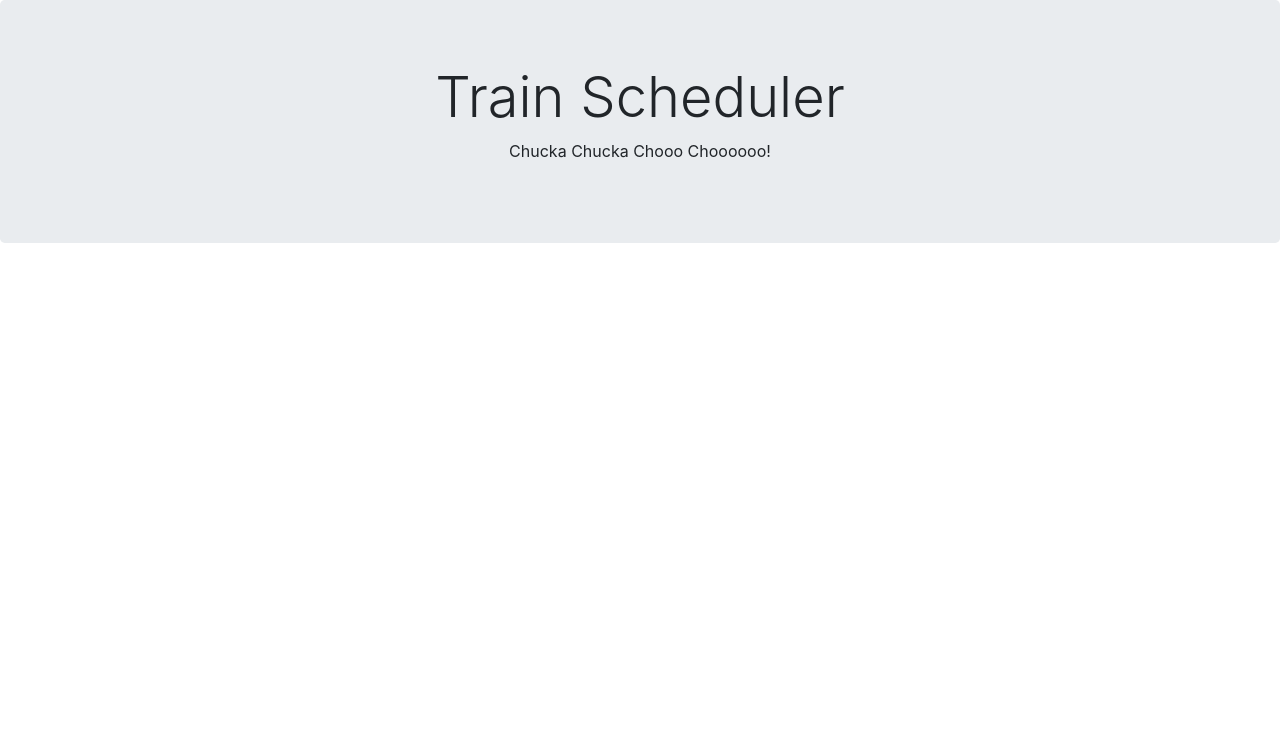
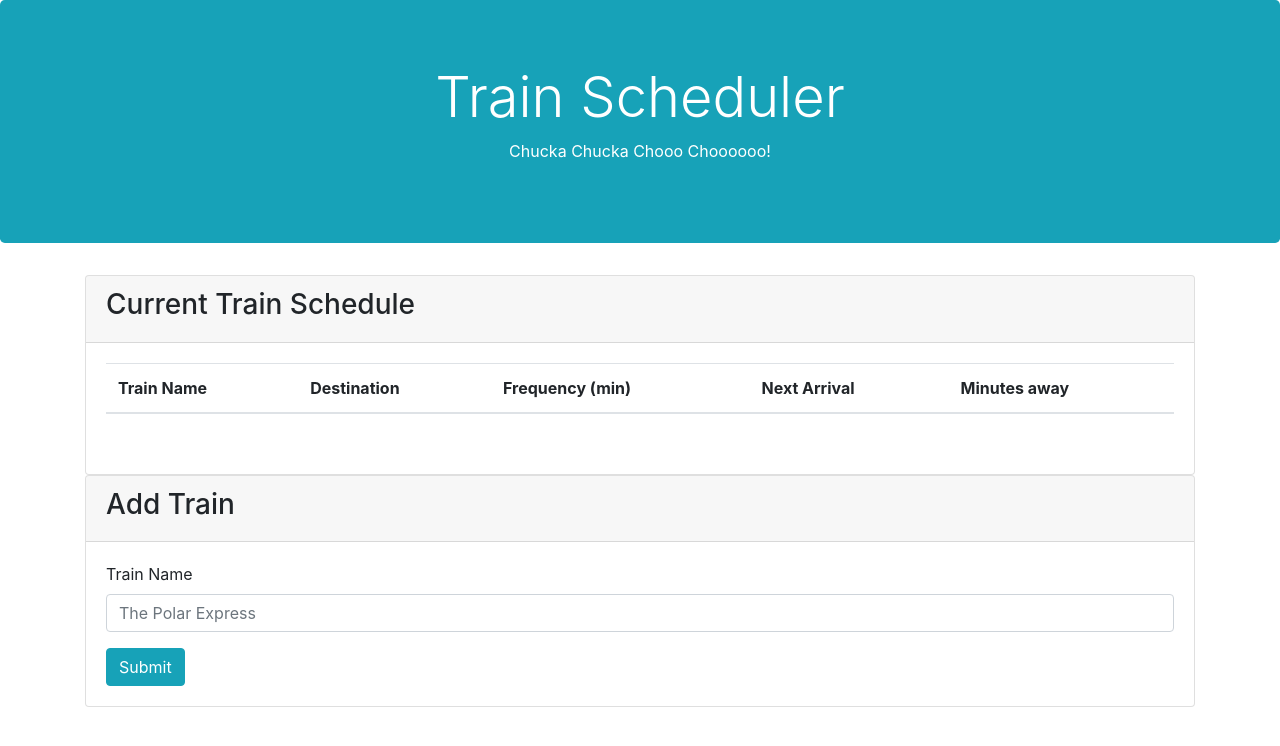
Before and after one commit to estevansta/train-scheduler-assignment, a plain HTML site: page index.html in a window 1280 px wide. Drawn offline with nearby package versions, Linux system fonts and the light colour scheme.

Commit message:
add train form added; train name and submit button

```diff
--- a/index.html
+++ b/index.html
@@ -16,13 +16,60 @@
 </head>
 <body>
 <!-- jumbotron -->
-    <div class="jumbotron text-center">
+    <div class="jumbotron text-center bg-info text-white">
         <div class="container">
             <h1 class="display-4">Train Scheduler</h1>
                 <p>Chucka Chucka Chooo Choooooo!</p>
         </div>
     </div>
-
+<!-- Train schedule -->
+    <div class="container">
+        <div class="card">
+            <div class="card-header">
+                <h3>Current Train Schedule</h3>
+            </div>
+            <div class="card-body">
+                <table class="table">
+                    <thread>
+                        <tr>
+                            <th scope="col">Train Name</th>
+                            <th scope="col">Destination</th>
+                            <th scope="col">Frequency (min)</th>
+                            <th scope="col">Next Arrival</th>
+                            <th scope="col">Minutes away</th>
+                        </tr>
+                    </thread>
+                        <tbody id="table-data">
+                            <td></td>
+                            <td></td>
+                            <td></td>
+                            <td></td>
+                            <td></td>
+                        </tbody>
+                </table>
+            </div>
+        </div>
+    </div>
+<!-- Train form input -->
+    <div class="container">
+        <div class="form">
+            <div class="card">
+                <div class="card-header">
+                    <h3>Add Train</h3>
+                </div>
+                <div class="card-body">
+                    <!-- input form data that user inputs -->
+                    <form id="train-input">
+                        <div class="form-group">
+                            <label for="trainName">Train Name</label>
+                                <input type="text" class="form-control" id="trainName" placeholder="The Polar Express">
+                        </div>
+                    </form>
+                    <button type="button" class="btn btn-info" id="submit">Submit</button>
+                </div>
+            </div>
+        </div>
+    </div>
 
 <!-- jquery cdn -->
 <script src="https://code.jquery.com/jquery.js"></script>
```
